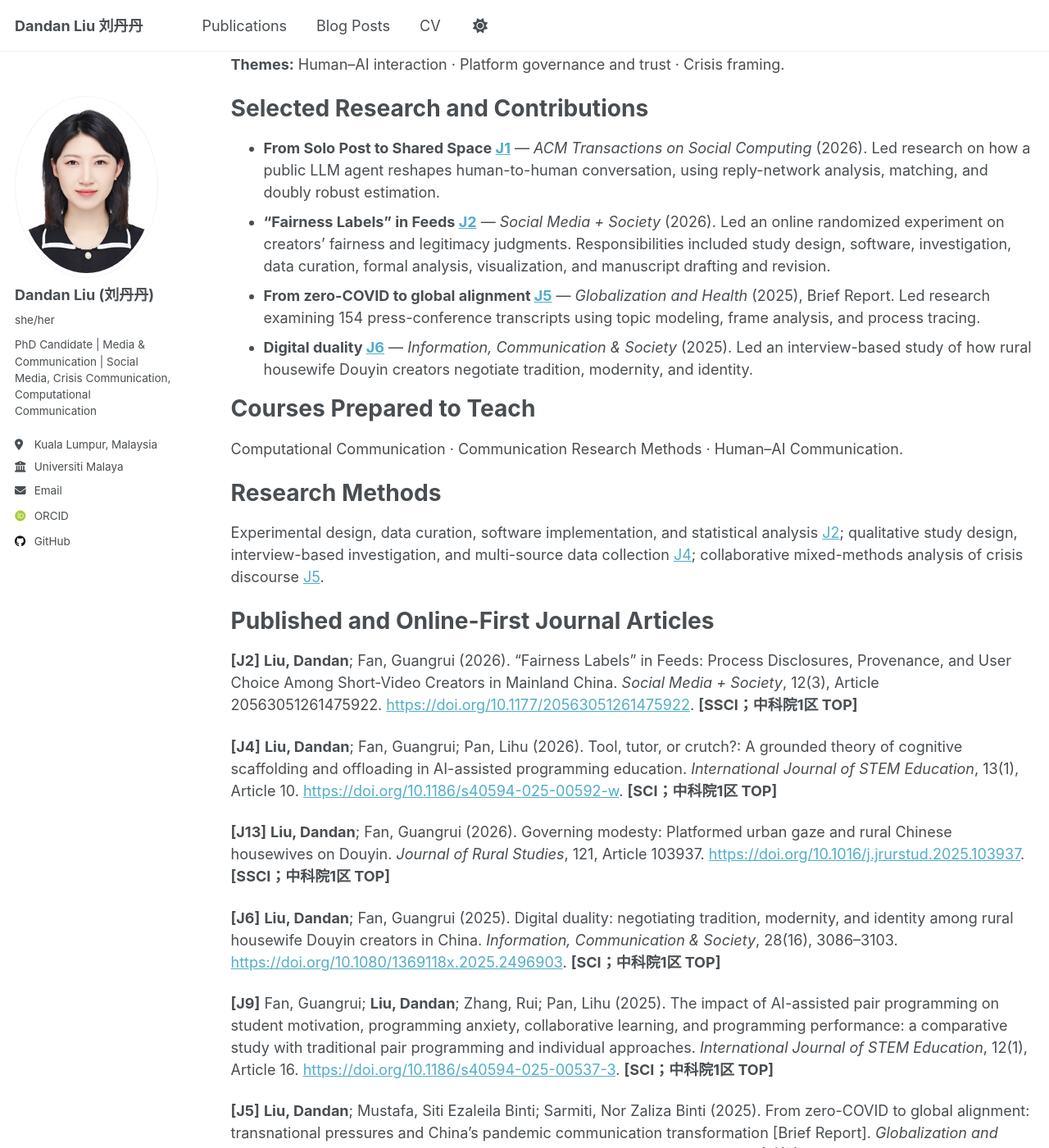
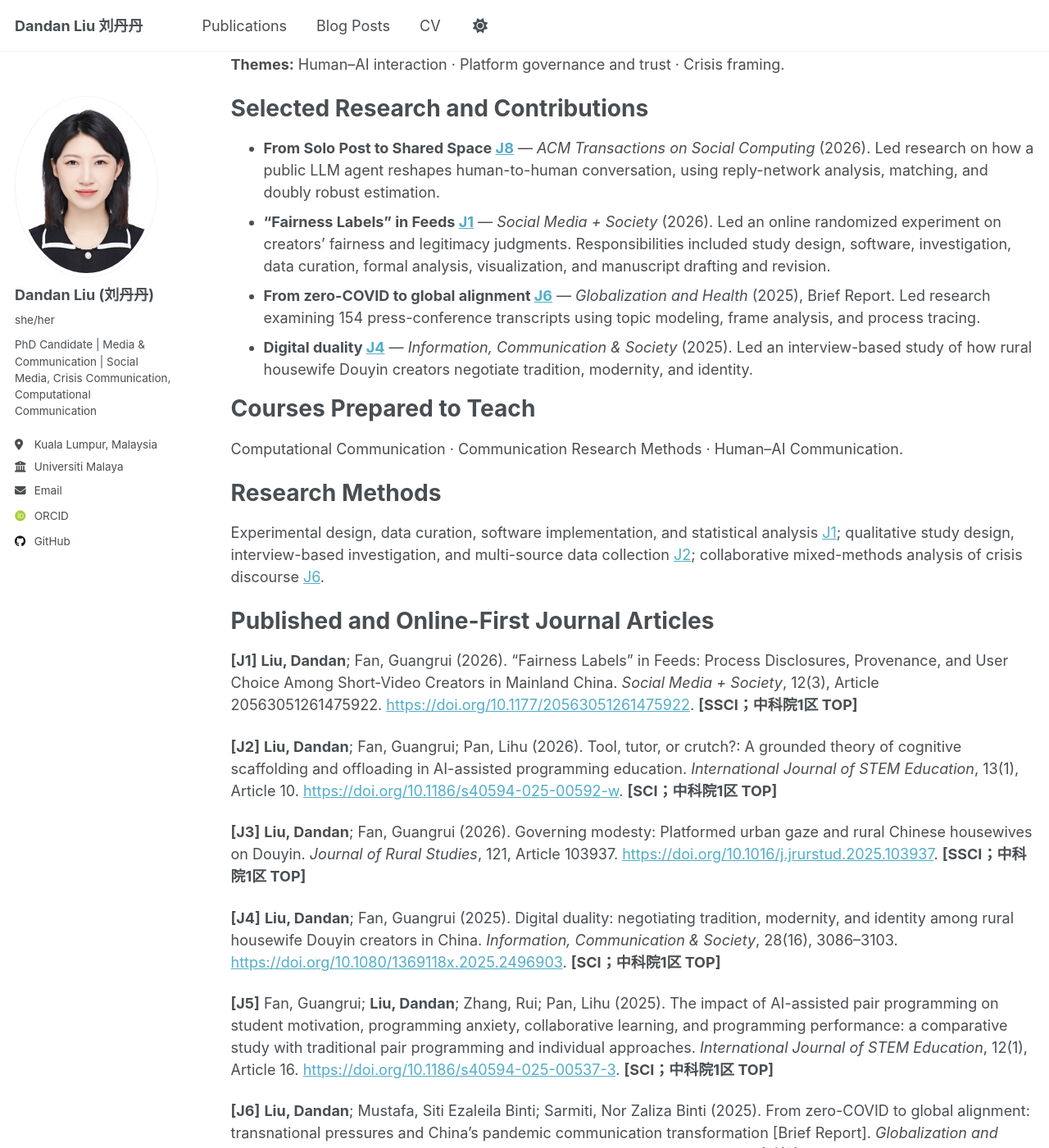
Before and after one commit to s2134717ldd/smiledan713.github.io, a Jekyll site: the page built from _pages/cv.md, in a window 1280 px wide and 1400 px high, scrolled down 799 px. Shown: the whole window at 82% size. Built offline with Jekyll 4.4.1, drawn with Linux system fonts in a browser that asks for light colours; some web fonts are replaced; a script that is not in the unit is left out; some of the changed text lies outside the part shown.

Commit message:
Renumber journal articles in displayed order

```diff
--- a/_includes/archive-single.html
+++ b/_includes/archive-single.html
@@ -27,6 +27,7 @@
     {% endif %}
 
     <h2 class="archive__item-title" itemprop="headline">
+      {% if include.publication_number %}<span>[J{{ include.publication_number }}]</span> {% endif %}
       {% if post.link %}
         <a href="{{ post.link }}">{{ title }}</a> <a href="{{ base_path }}{{ post.url }}" rel="permalink"><i class="fa fa-link" aria-hidden="true" title="permalink"></i><span class="sr-only">Permalink</span></a>
       {% else %}
--- a/_pages/cv.md
+++ b/_pages/cv.md
@@ -39,10 +39,10 @@ My research examines public discourse, human–AI communication, and trust on di
 Selected Research and Contributions
 ======
 
-* **From Solo Post to Shared Space [J1](#J1)** — *ACM Transactions on Social Computing* (2026). Led research on how a public LLM agent reshapes human-to-human conversation, using reply-network analysis, matching, and doubly robust estimation.
-* **“Fairness Labels” in Feeds [J2](#J2)** — *Social Media + Society* (2026). Led an online randomized experiment on creators’ fairness and legitimacy judgments. Responsibilities included study design, software, investigation, data curation, formal analysis, visualization, and manuscript drafting and revision.
-* **From zero-COVID to global alignment [J5](#J5)** — *Globalization and Health* (2025), Brief Report. Led research examining 154 press-conference transcripts using topic modeling, frame analysis, and process tracing.
-* **Digital duality [J6](#J6)** — *Information, Communication & Society* (2025). Led an interview-based study of how rural housewife Douyin creators negotiate tradition, modernity, and identity.
+* **From Solo Post to Shared Space [J8](#J8)** — *ACM Transactions on Social Computing* (2026). Led research on how a public LLM agent reshapes human-to-human conversation, using reply-network analysis, matching, and doubly robust estimation.
+* **“Fairness Labels” in Feeds [J1](#J1)** — *Social Media + Society* (2026). Led an online randomized experiment on creators’ fairness and legitimacy judgments. Responsibilities included study design, software, investigation, data curation, formal analysis, visualization, and manuscript drafting and revision.
+* **From zero-COVID to global alignment [J6](#J6)** — *Globalization and Health* (2025), Brief Report. Led research examining 154 press-conference transcripts using topic modeling, frame analysis, and process tracing.
+* **Digital duality [J4](#J4)** — *Information, Communication & Society* (2025). Led an interview-based study of how rural housewife Douyin creators negotiate tradition, modernity, and identity.
 
 Courses Prepared to Teach
 ======
@@ -52,7 +52,7 @@ Computational Communication · Communication Research Methods · Human–AI Comm
 Research Methods
 ======
 
-Experimental design, data curation, software implementation, and statistical analysis [J2](#J2); qualitative study design, interview-based investigation, and multi-source data collection [J4](#J4); collaborative mixed-methods analysis of crisis discourse [J5](#J5).
+Experimental design, data curation, software implementation, and statistical analysis [J1](#J1); qualitative study design, interview-based investigation, and multi-source data collection [J2](#J2); collaborative mixed-methods analysis of crisis discourse [J6](#J6).
 
 Published and Online-First Journal Articles
 ======
--- a/_pages/publications.html
+++ b/_pages/publications.html
@@ -32,7 +32,11 @@ author_profile: true
         <h2>{{ category[1].title }}</h2><hr />
         {% assign title_shown = true %}
       {% endunless %}
-      {% include archive-single.html %}
+      {% if category[0] == 'manuscripts' %}
+        {% include archive-single.html publication_number=forloop.index %}
+      {% else %}
+        {% include archive-single.html %}
+      {% endif %}
     {% endfor %}
   {% endfor %}
 {% else %}
```
Also changed, not shown: _data/cv_publications.json (+11 -11 lines), 2 other files.
